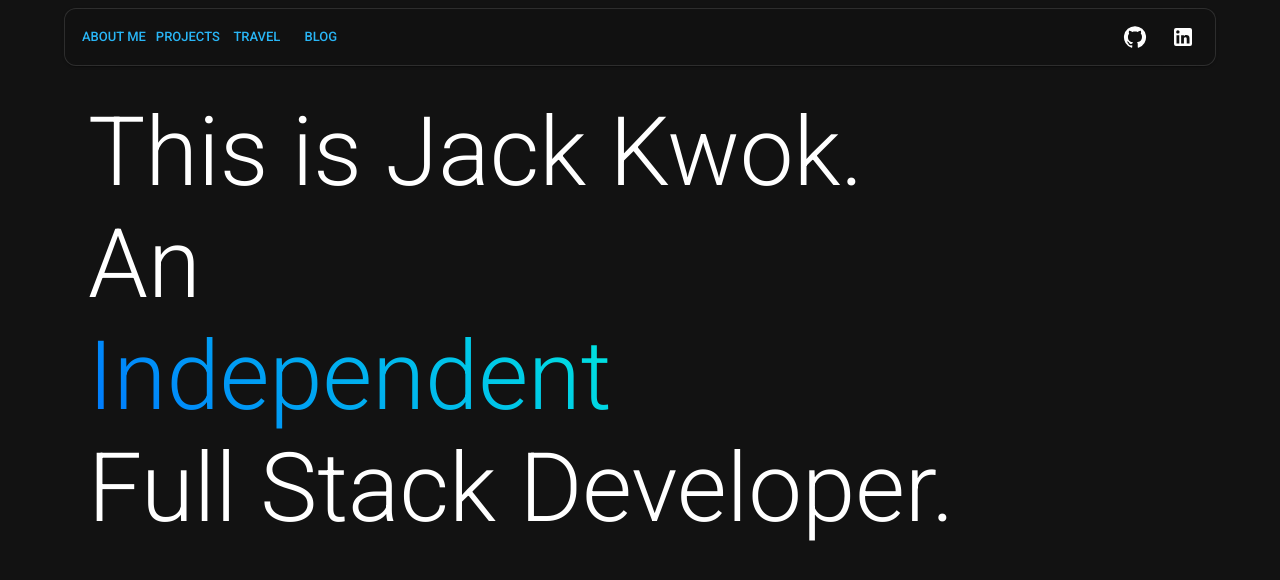
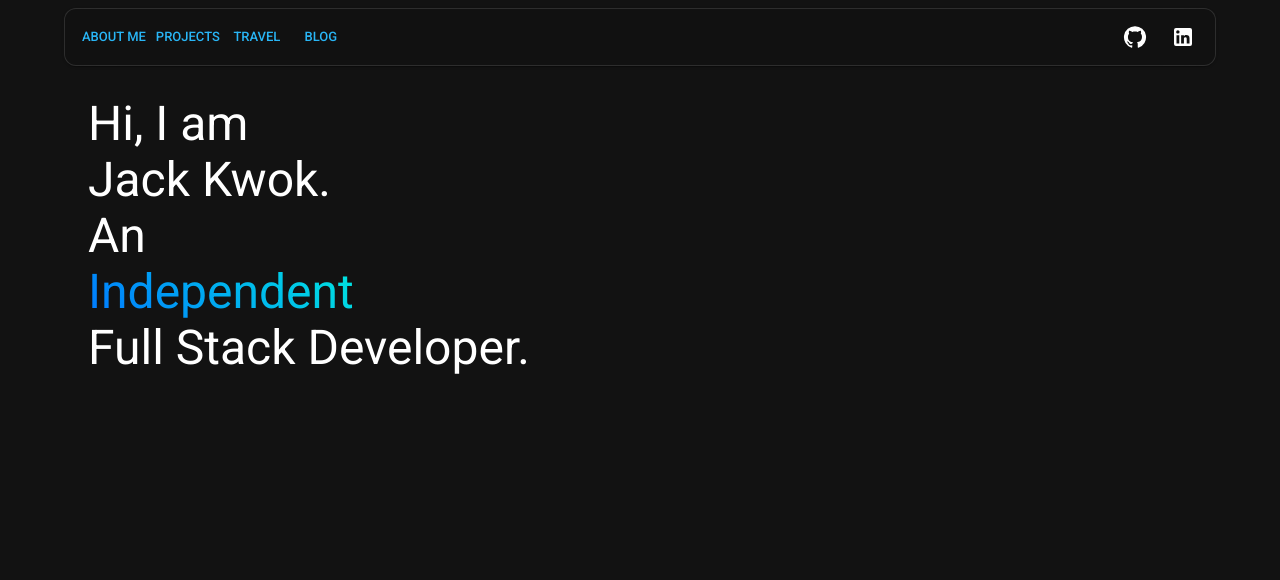
Before and after one commit to balabalabear-vault/personal-website, a Next.js app: page / in a window 1280 px wide. Shown: the top 580 px of the page. Built offline with nearby package versions, Linux system fonts and the light colour scheme; what @mui/material-nextjs would draw is missing.

Commit message:
fix: solving viewport width get zoomed problem

```diff
--- a/app/Banner.tsx
+++ b/app/Banner.tsx
@@ -1,5 +1,6 @@
 'use client';
 
+import Box from "@mui/material/Box";
 import Stack from "@mui/material/Stack";
 import Typography from "@mui/material/Typography";
 import { useAnimate } from "framer-motion";
@@ -41,10 +42,11 @@ export default function Banner() {
     const colorGenerator = (num: number) => num % 2 === 0 ? '45deg, #ff1835, #ffc900' : '45deg, #0077ff, #00e7df';
 
     return (
-        <>
-            <Typography variant="h1">This is Jack Kwok.</Typography>
-            <Typography variant="h1" ref={ref}>An</Typography>
-            <Typography ref={targetRef} variant="h1" component="span" sx={{ display: 'inline-flex', overflow: 'hidden' }}>
+        <Box>
+            <Typography variant="h3">Hi, I am</Typography>
+            <Typography variant="h3">Jack Kwok.</Typography>
+            <Typography variant="h3" ref={ref}>An</Typography>
+            <Typography ref={targetRef} variant="h3" component="span" sx={{ width: '100%', display: 'inline-flex', overflow: 'hidden' }}>
                 <Stack direction="column" ref={scope}>
                     {
                         descriptions.map((text, i) => (
@@ -55,7 +57,7 @@ export default function Banner() {
                                     WebkitBackgroundClip: 'text',
                                     WebkitTextFillColor: 'transparent',
                                 }}
-                                variant="h1"
+                                variant="h3"
                             >
                                 {text}
                             </Typography>
@@ -63,9 +65,9 @@ export default function Banner() {
                     }
                 </Stack>
             </Typography>
-            <Typography variant="h1">
+            <Typography variant="h3">
                 Full Stack Developer.
             </Typography>
-        </>
+        </Box>
     )
 }
--- a/app/page.tsx
+++ b/app/page.tsx
@@ -7,7 +7,7 @@ export const metadata = {
 
 export default function Page() {
   return (
-    <Container>
+    <Container maxWidth="lg">
       <Banner />
     </Container>
   )
--- /dev/null
+++ b/styles/global.css
@@ -0,0 +1,50 @@
+html,
+body {
+  background-color: black;
+  padding: 0;
+  margin: 0;
+}
+
+* {
+  box-sizing: border-box;
+}
+
+main {
+  padding: 5rem 0;
+  flex: 1;
+  display: flex;
+  flex-direction: column;
+  justify-content: center;
+  align-items: center;
+}
+
+footer {
+  width: 100%;
+  height: 100px;
+  border-top: 1px solid #eaeaea;
+  display: flex;
+  justify-content: center;
+  align-items: center;
+}
+
+footer img {
+  margin-left: 0.5rem;
+}
+
+footer a {
+  display: flex;
+  justify-content: center;
+  align-items: center;
+}
+
+a {
+  color: inherit;
+  text-decoration: none;
+}
+
+code {
+  /* background: #fafafa; */
+  border-radius: 5px;
+  padding: 0.75rem;
+  font-size: 1.1rem;
+}
```
Also changed, not shown: 1 other file (tests, documents, lock files or other folders).
